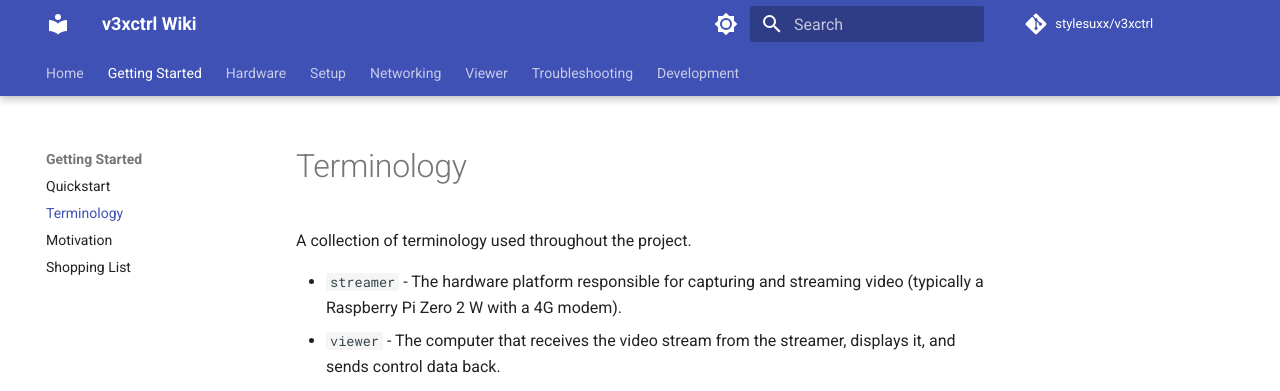
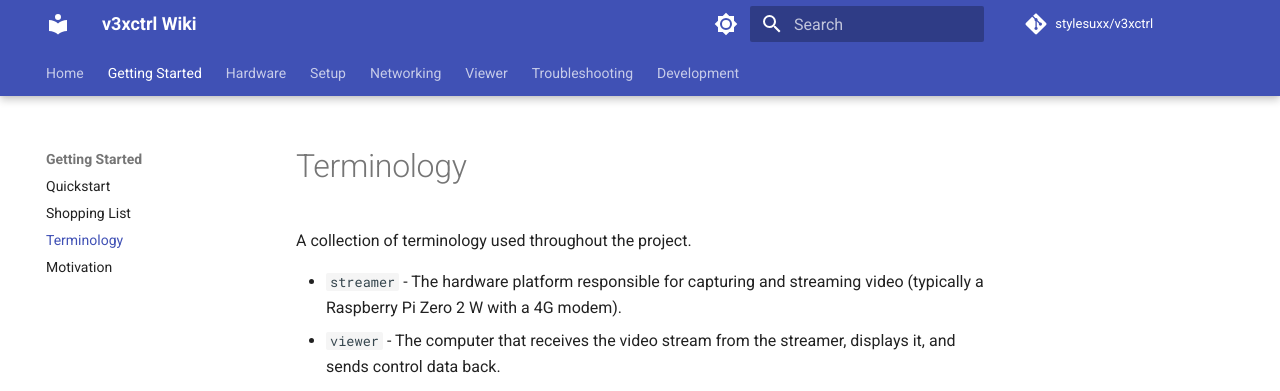
Before and after one commit to v3xctrl/wiki, an MkDocs documentation site: the page built from docs/Terminology.md, in a window 1280 px wide. Shown: the top 391 px of the page. Built offline with MkDocs 1.6.1 and Material for MkDocs 9.7.7, drawn with Linux system fonts in a browser that asks for light colours; comment, search, counter and statistics services are not loaded; some of the changed lines change nothing that is shown.

Commit message:
Page order

```diff
--- a/mkdocs.yml
+++ b/mkdocs.yml
@@ -49,9 +49,9 @@ nav:
   - Home: index.md
   - Getting Started:
     - Quickstart: Quickstart.md
+    - Shopping List: Shopping-List.md
     - Terminology: Terminology.md
     - Motivation: Motivation.md
-    - Shopping List: Shopping-List.md
   - Hardware:
     - Compatible Hardware: Hardware.md
     - Pinout: Pinout.md
```
